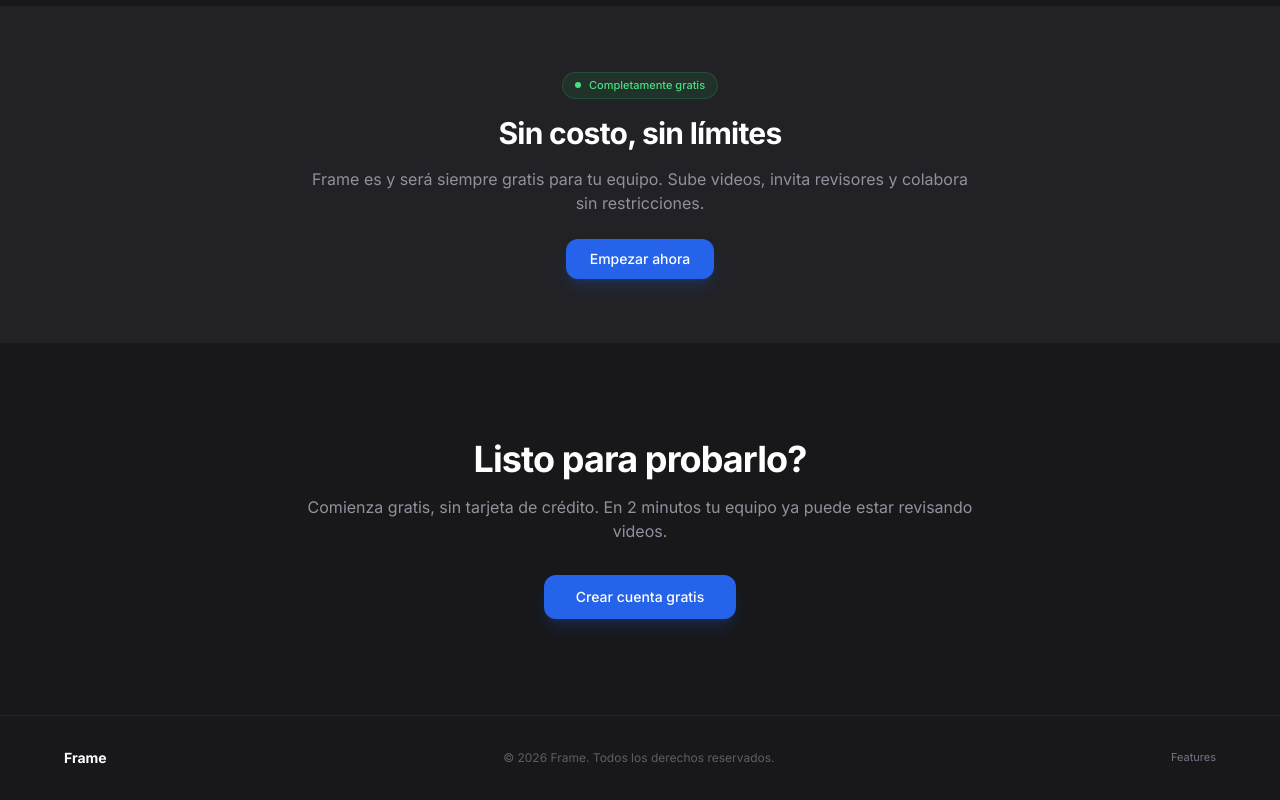
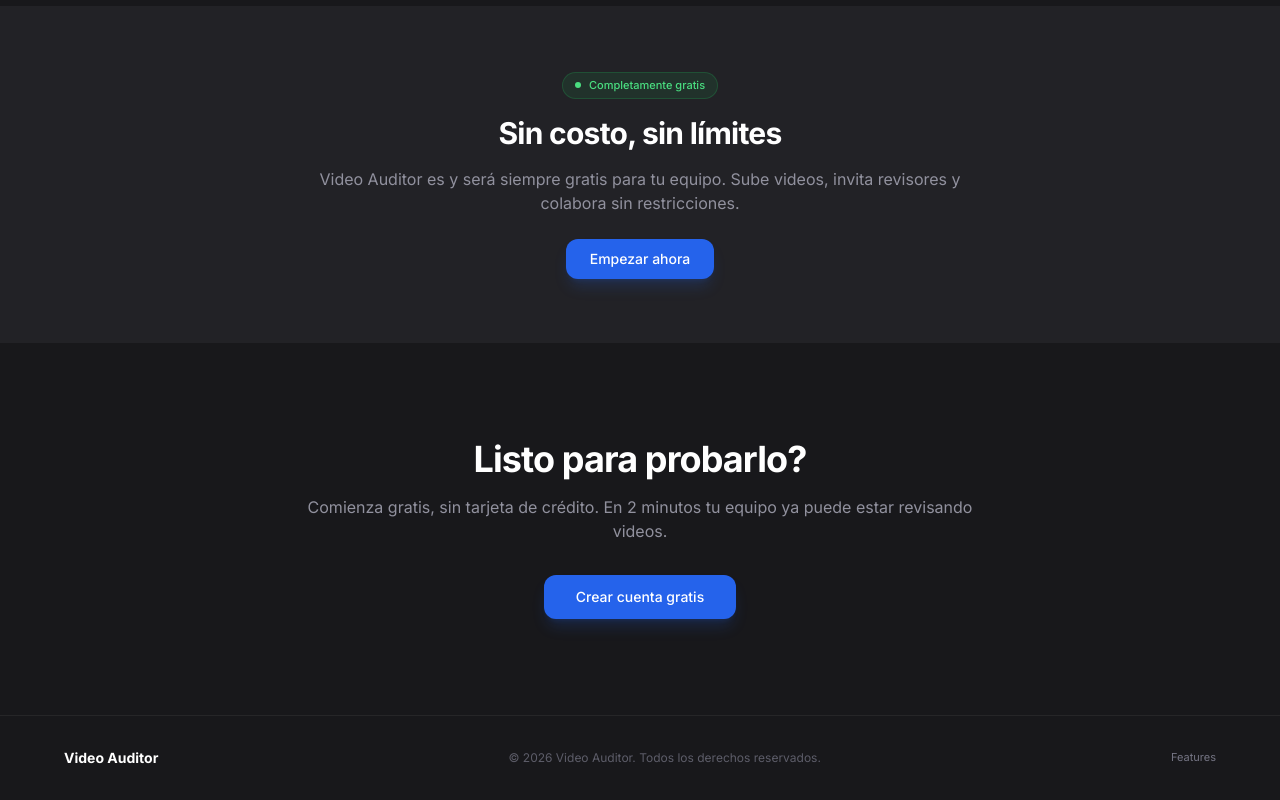
Before and after one commit to alejandrovelozvera-hash/frame-clone, a Next.js app: page / in a window 1280 px wide. Shown: the part 1976-2776 px from the top of the page. Built offline with nearby package versions, Linux system fonts and the light colour scheme.

Commit message:
Rename brand on landing page to Video Auditor

```diff
--- a/src/app/page.tsx
+++ b/src/app/page.tsx
@@ -105,7 +105,7 @@ function LoginPage() {
         <div className="max-w-7xl mx-auto px-4 sm:px-6 lg:px-8">
           <div className="flex items-center justify-between h-14 sm:h-16">
             <div className="flex items-center gap-8">
-              <span className="text-white font-bold text-base sm:text-lg tracking-tight">Frame</span>
+              <span className="text-white font-bold text-base sm:text-lg tracking-tight">Video Auditor</span>
               <div className="hidden md:flex items-center gap-6">
                 <button onClick={() => scrollTo('features')} className="text-xs text-frame-400 hover:text-white transition-colors">Features</button>
                 <button onClick={() => scrollTo('how-it-works')} className="text-xs text-frame-400 hover:text-white transition-colors">Cómo funciona</button>
@@ -233,7 +233,7 @@ function LoginPage() {
             Completamente gratis
           </div>
           <h2 className="text-2xl sm:text-3xl font-bold tracking-tight mb-4">Sin costo, sin límites</h2>
-          <p className="text-frame-400 text-sm sm:text-base mb-6">Frame es y será siempre gratis para tu equipo. Sube videos, invita revisores y colabora sin restricciones.</p>
+          <p className="text-frame-400 text-sm sm:text-base mb-6">Video Auditor es y será siempre gratis para tu equipo. Sube videos, invita revisores y colabora sin restricciones.</p>
           <button onClick={() => openAuth('register')} className="px-6 py-2.5 bg-blue-600 hover:bg-blue-500 text-white rounded-xl text-sm font-medium transition-all active:scale-95 shadow-lg shadow-blue-600/20">
             Empezar ahora
           </button>
@@ -254,8 +254,8 @@ function LoginPage() {
       {/* Footer */}
       <footer className="border-t border-white/[0.06] py-8 px-4 sm:px-6 lg:px-8">
         <div className="max-w-6xl mx-auto flex flex-col sm:flex-row items-center justify-between gap-4">
-          <span className="text-white font-bold text-sm">Frame</span>
-          <p className="text-frame-600 text-xs">© {new Date().getFullYear()} Frame. Todos los derechos reservados.</p>
+          <span className="text-white font-bold text-sm">Video Auditor</span>
+          <p className="text-frame-600 text-xs">© {new Date().getFullYear()} Video Auditor. Todos los derechos reservados.</p>
           <div className="flex items-center gap-4 text-[11px] text-frame-500">
             <button onClick={() => scrollTo('features')} className="hover:text-frame-300 transition-colors">Features</button>
           </div>
```
